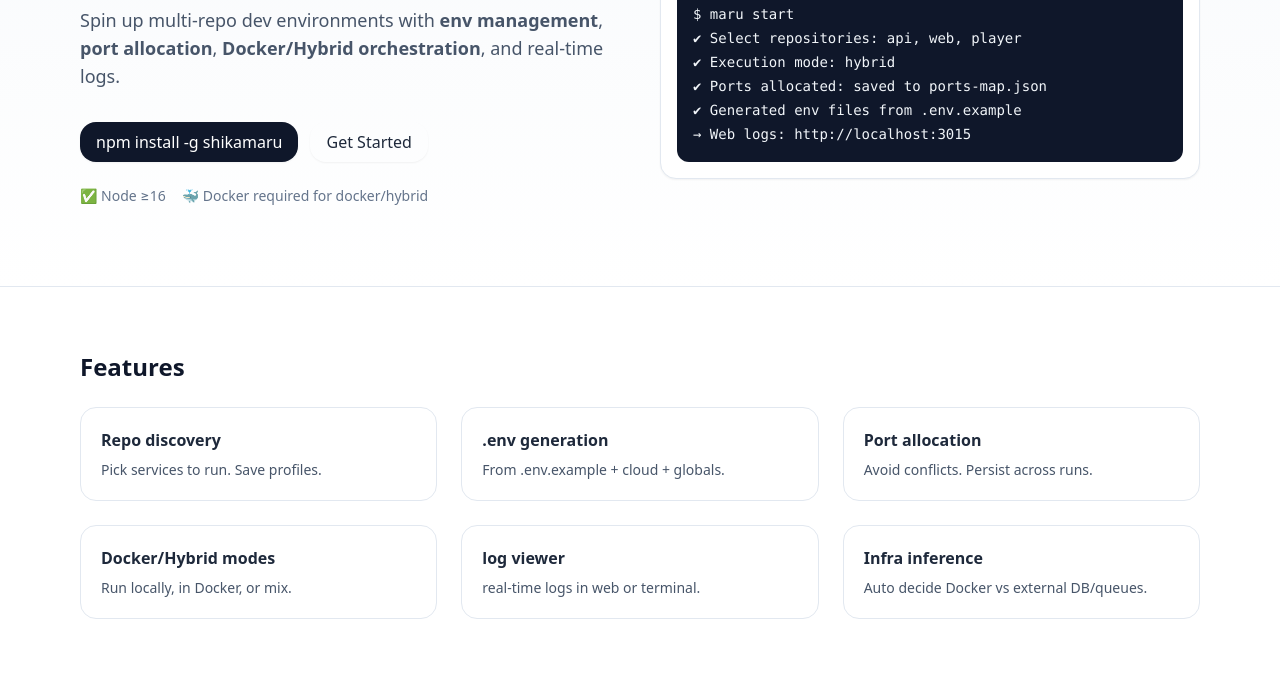
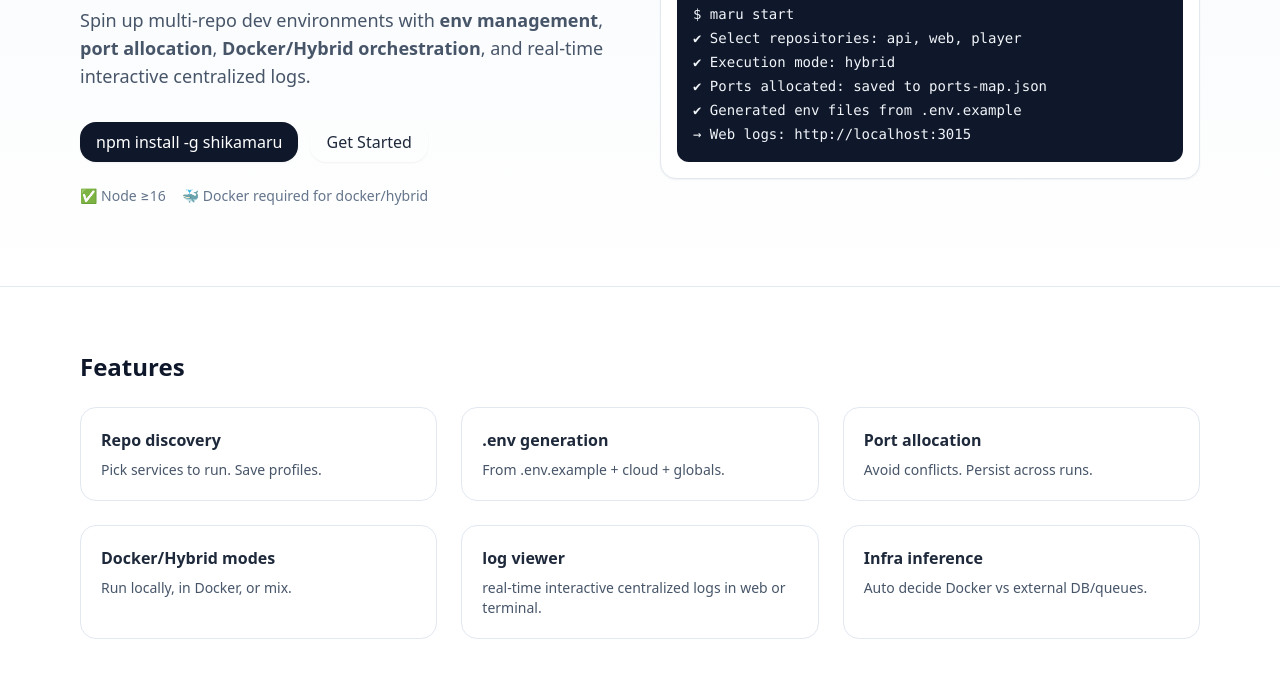
Before and after one commit to ibrahimasry/shikamaru-docs, a Gatsby site: page / in a window 1280 px wide. Shown: the part 211-893 px from the top of the page. Built offline with nearby package versions, Linux system fonts and the light colour scheme; Gatsby itself is replaced by a stand-in of ours; some packages are replaced by stand-ins of ours; code samples lack their colours.

Commit message:
chore : add icon

```diff
--- a/gatsby-config.ts
+++ b/gatsby-config.ts
@@ -8,6 +8,7 @@
     description:
       "Spin up multi-repo dev environments with env management, port allocation, Docker/Hybrid orchestration, and web logs.",
     author: "@ibrahimasry",
+    image: "/0.png",
   },
   plugins: [
     "gatsby-plugin-image",
--- a/src/pages/index.tsx
+++ b/src/pages/index.tsx
@@ -18,7 +18,7 @@
               <span className="font-semibold">env management</span>,{" "}
               <span className="font-semibold">port allocation</span>,{" "}
               <span className="font-semibold">Docker/Hybrid orchestration</span>
-              , and real-time logs.
+              , and real-time interactive centralized logs.
             </p>
             <div className="mt-8 flex gap-3">
               <a
@@ -65,7 +65,10 @@
             [".env generation", "From .env.example + cloud + globals."],
             ["Port allocation", "Avoid conflicts. Persist across runs."],
             ["Docker/Hybrid modes", "Run locally, in Docker, or mix."],
-            ["log viewer", "real-time logs in web or terminal."],
+            [
+              "log viewer",
+              "real-time interactive centralized logs in web or terminal.",
+            ],
             ["Infra inference", "Auto decide Docker vs external DB/queues."],
           ].map(([title, desc], i) => (
             <div
```
